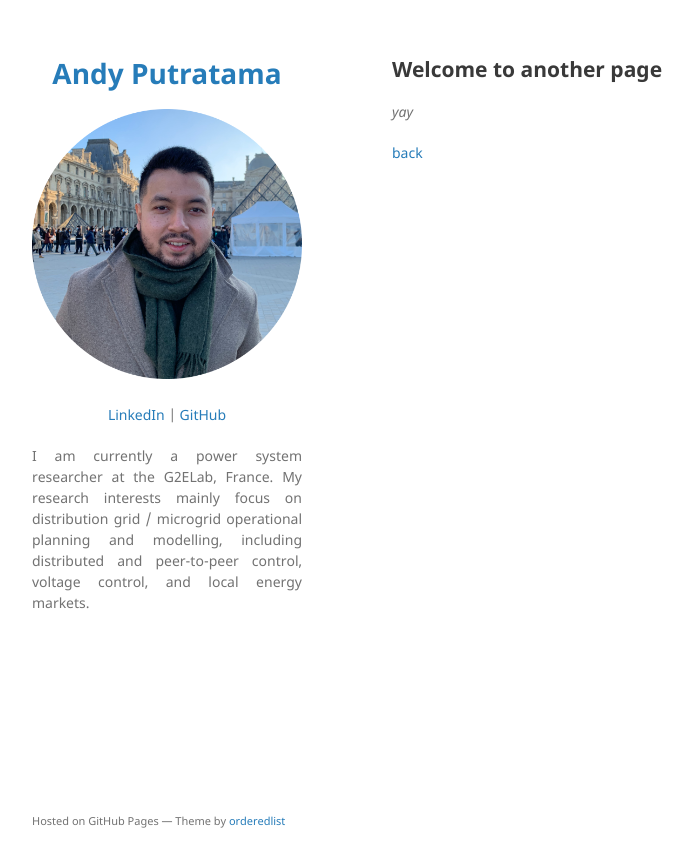
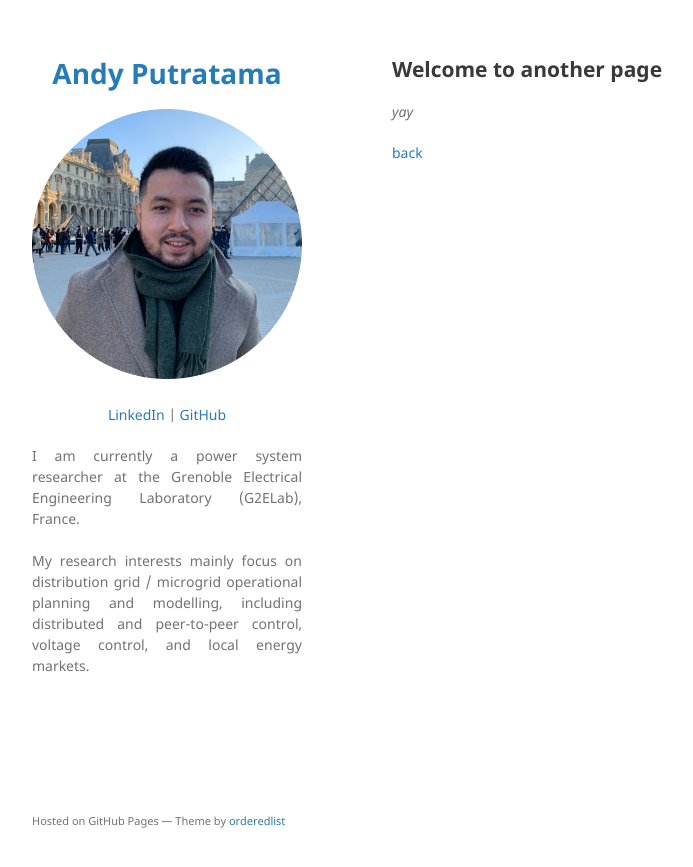
Before and after one commit to andyptr/andyptr.github.io, a Jekyll site: the page built from another-page.md, in a window 1280 px wide. Shown: the top 867 px of the page, without its empty margins (178-871 px from the left). Built offline with Jekyll 4.4.1, drawn with Linux system fonts in a browser that asks for light colours; our own code applies the rules of GitHub Pages for plain Markdown files.

Commit message:
Update _config.yml

```diff
--- a/_config.yml
+++ b/_config.yml
@@ -9,7 +9,10 @@ description:
   </p>
 
   <p align="justify">
-  I am currently a power system researcher at the G2ELab, France.  My research interests mainly focus on distribution grid / microgrid operational planning and modelling, including distributed and peer-to-peer control, voltage control, and local energy markets.
+  I am currently a power system researcher at the Grenoble Electrical Engineering Laboratory (G2ELab), France.
+  <br><br>
+  My research interests mainly focus on distribution grid / microgrid operational planning and modelling, including distributed and peer-to-peer control, voltage control, and local energy markets.
+  <br><br>
   </p>
 show_downloads: false
 google_analytics: 297362505
```
